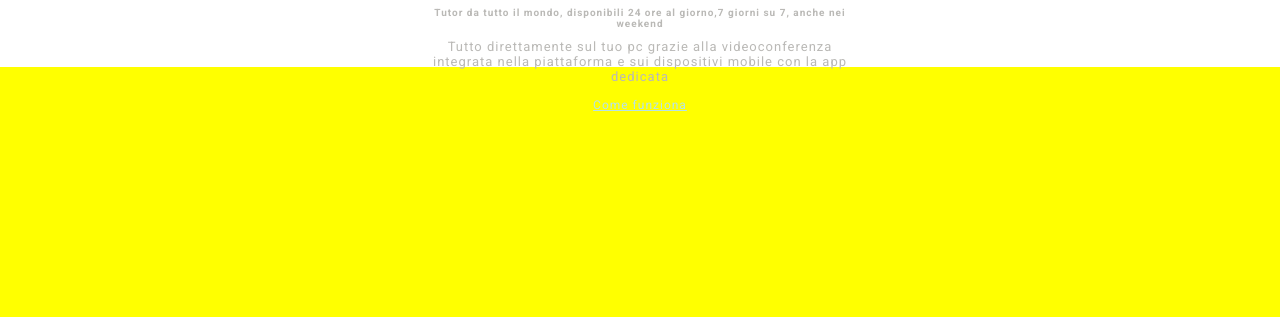
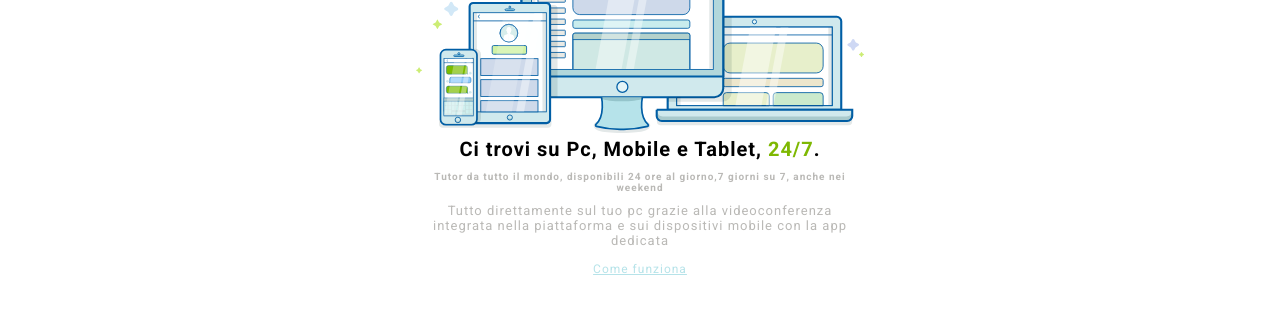
Before and after one commit to BaccanoB/htmlcss-fluentify, a plain HTML site: page bonus/index.html in a window 1280 px wide. Shown: the part 463-797 px from the top of the page. Drawn offline with Linux system fonts and the light colour scheme.

Commit message:
eliminazione footer provvisorio

```diff
--- a/bonus/css/style.css
+++ b/bonus/css/style.css
@@ -109,8 +109,3 @@ h2 {
 
 
 /* footer */
-
-footer {
-    background-color: yellow;
-    height: 250px;
-}
```
Also changed, not shown: bonus/img/business.svg (added), bonus/img/set.svg (added), bonus/img/shakehands.svg (added), bonus/img/student.svg (added), bonus/img/worker.svg (added).
